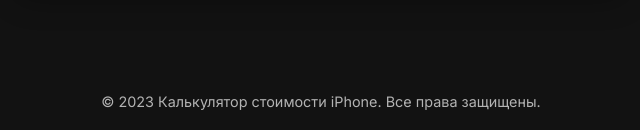
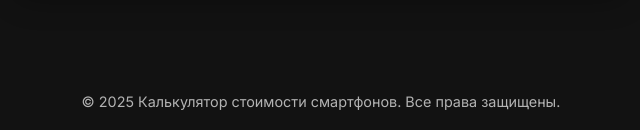
Before and after one commit to ShvetsovEgor/site, a plain HTML site: page index.html in a window 1280 px wide. Shown: the part 3011-3141 px from the top of the page, 319-959 px from the left. Drawn offline with Linux system fonts and the light colour scheme.

Commit message:
Update index.html

```diff
--- a/index.html
+++ b/index.html
@@ -476,7 +476,7 @@
     </div>
 
     <footer>
-        © 2023 Калькулятор стоимости iPhone. Все права защищены.
+        © 2025 Калькулятор стоимости смартфонов. Все права защищены.
     </footer>
 
     <script>
```
